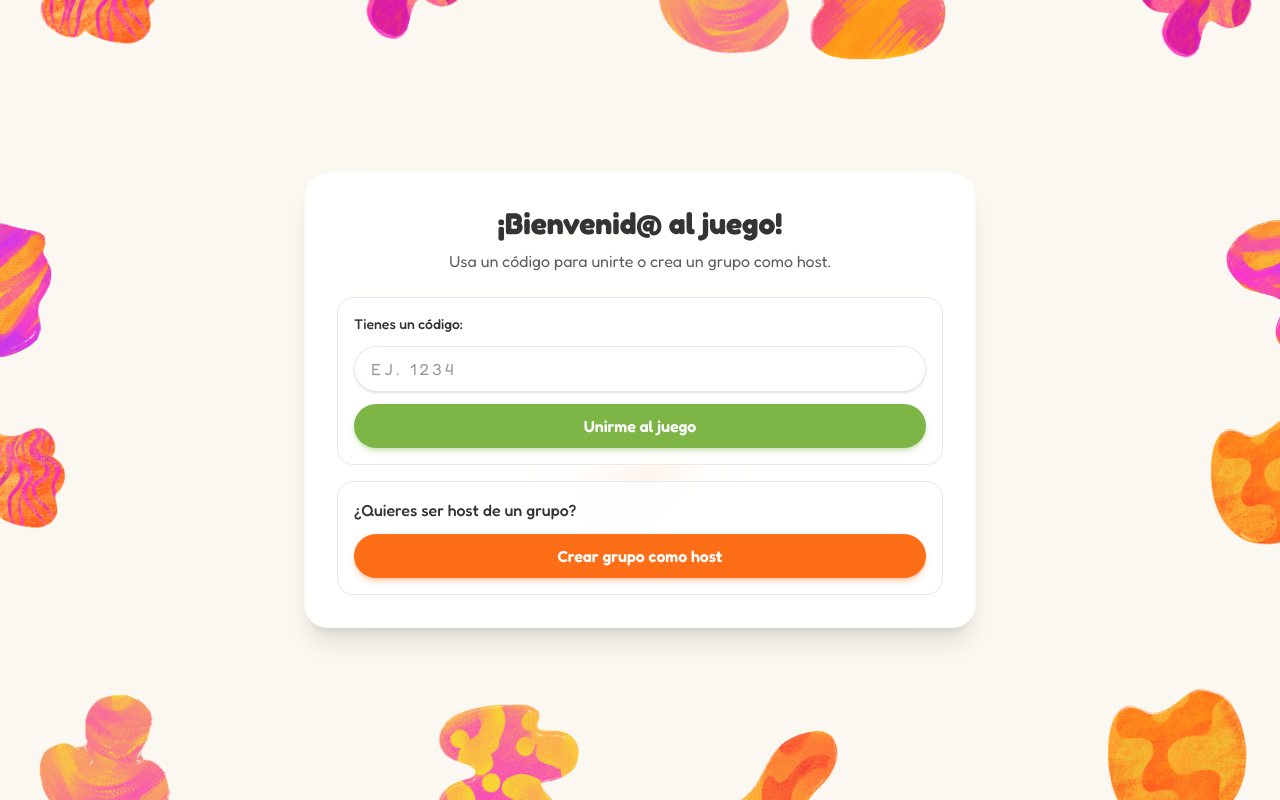
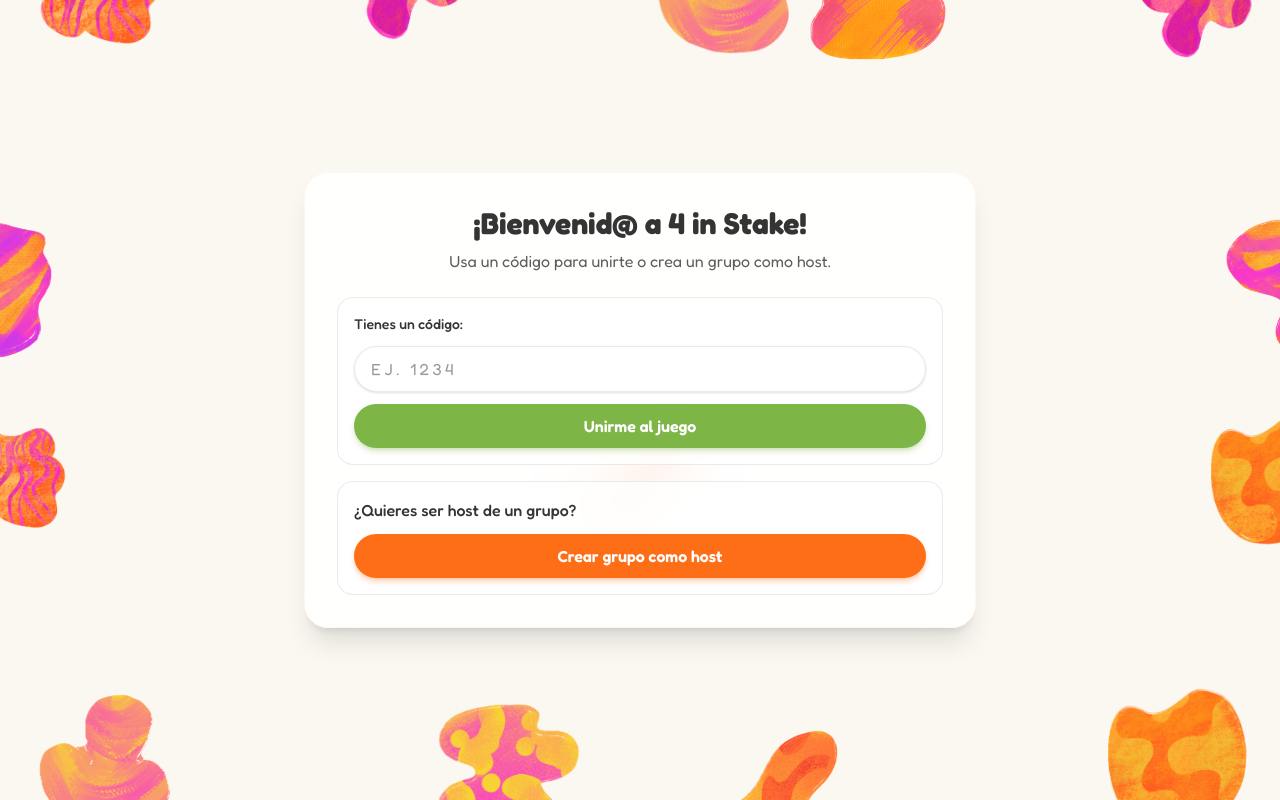
Before and after one commit to LuisMtz15/juegosinnombre, a React (Vite) app: page / in a window 1280 px wide. Built offline with nearby package versions, Linux system fonts and the light colour scheme.

Commit message:
Cambios en el welcome screen

```diff
--- a/src/components/WelcomeScreen.jsx
+++ b/src/components/WelcomeScreen.jsx
@@ -15,7 +15,7 @@ export default function WelcomeScreen({ onJoinAsPlayer, onCreateHost }) {
     <div className="font-fredoka">
       <header className="text-center mb-6">
         <h1 className="text-2xl sm:text-3xl font-bold text-[#343434]">
-          ¡Bienvenid@ al juego!
+          ¡Bienvenid@ a 4 in Stake!
         </h1>
         <p className="mt-2 text-sm sm:text-base text-[#343434]/80">
           Usa un código para unirte o crea un grupo como host.
```
